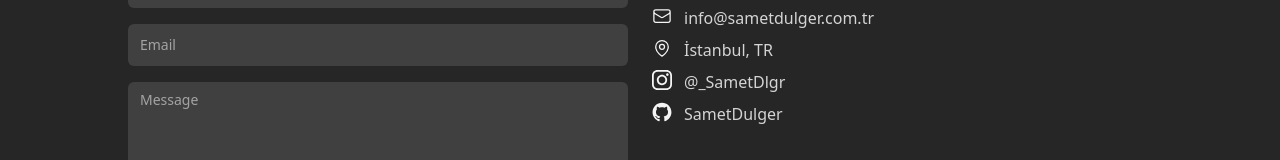
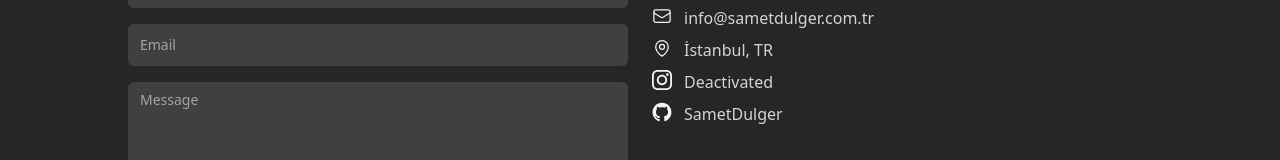
Before and after one commit to SametDulger/mywebsite, a Next.js app: page / in a window 1280 px wide. Shown: the part 3762-3922 px from the top of the page. Built offline with nearby package versions, Linux system fonts and the light colour scheme.

Commit message:
Update data.tsx

```diff
--- a/src/data/data.tsx
+++ b/src/data/data.tsx
@@ -332,7 +332,7 @@ export const contact: ContactSection = {
     },
     {
       type: ContactType.Instagram,
-      text: '@_SametDlgr',
+      text: 'Deactivated',
       href: 'https://www.instagram.com/',
     },
     {
```
